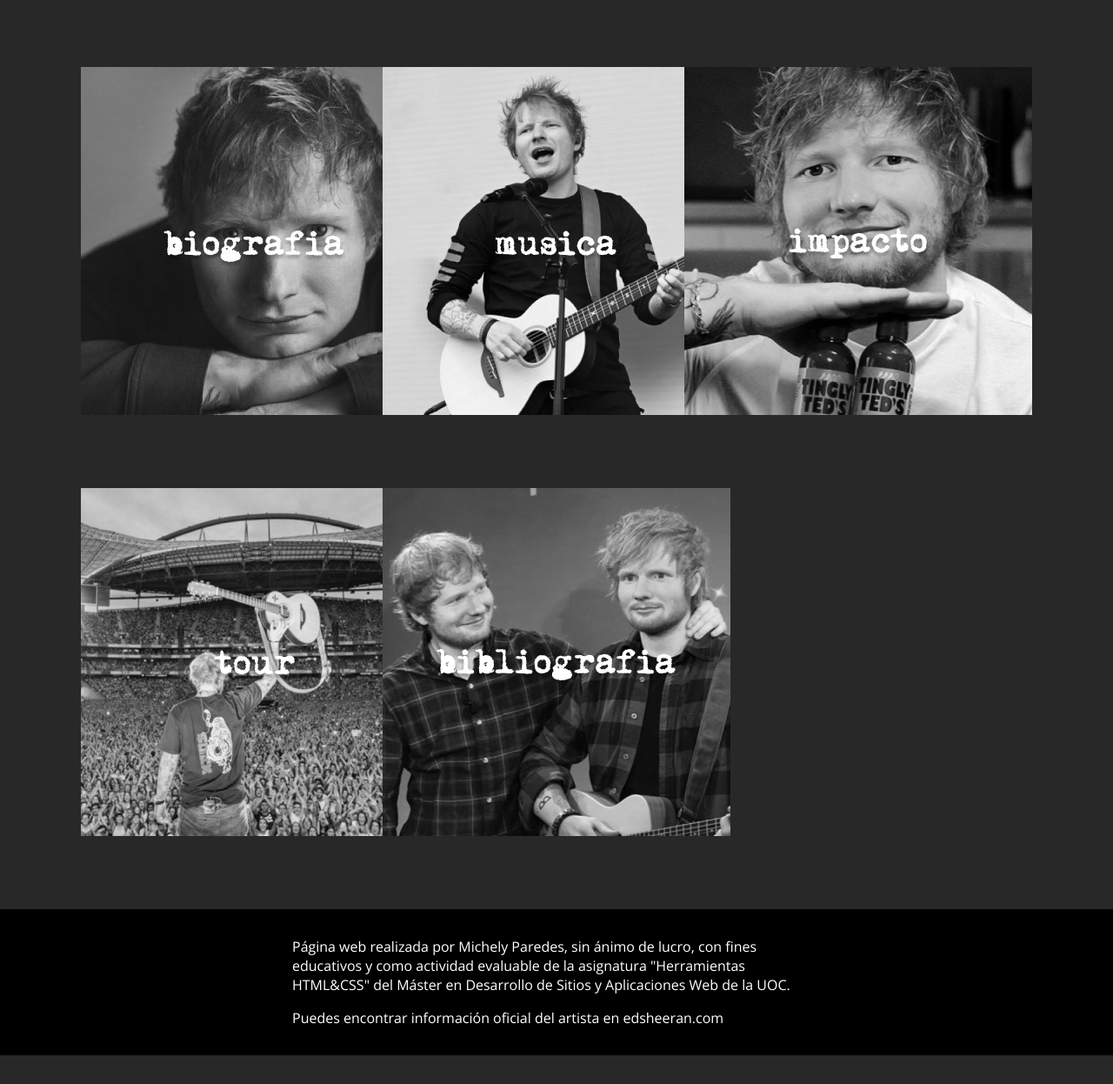
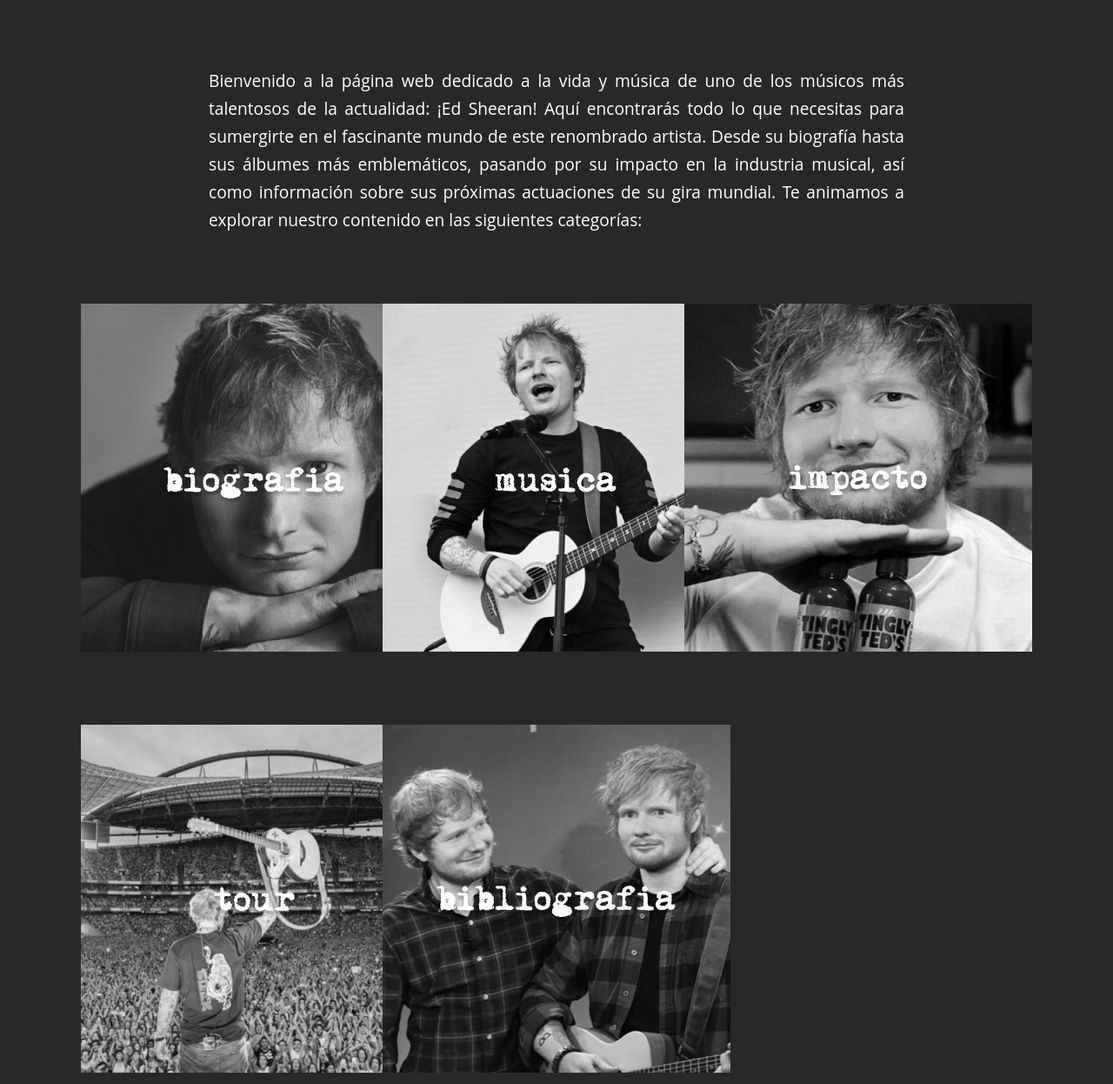
Before and after one commit to Michely05/VidayMusicadeEdSheeran, a website built with Parcel: page src/category.html in a window 1280 px wide. Shown: the part 134-1380 px from the top of the page at 87% size. Before the commit the page ends 1347 px from the top, so only its background shows below. Built offline with nearby package versions, Linux system fonts and the light colour scheme.

```diff
--- a/src/category.html
+++ b/src/category.html
@@ -12,6 +12,16 @@
 <body class="plain-background">
     <section>
         <h2>Descubre</h2>
+        <p class="category-intro">
+            Bienvenido a la página web dedicado a la vida y música de uno de los músicos más talentosos de la
+            actualidad: ¡Ed Sheeran!
+
+            Aquí encontrarás todo lo que necesitas para sumergirte en el fascinante mundo de este renombrado
+            artista. Desde su biografía hasta sus álbumes más emblemáticos, pasando por su impacto en la
+            industria musical, así como información sobre sus próximas actuaciones de su gira mundial.
+
+            Te animamos a explorar nuestro contenido en las siguientes categorías:
+        </p>
         <div class="grid-container-category">
             <a href="biography.html" class="grid-item"><img src="../assets/img/banner-biography.jpg"
                     alt="Primer plano de la cara de Ed Sheeran"></a>
--- a/src/styles.scss
+++ b/src/styles.scss
@@ -88,6 +88,15 @@
   margin: 4rem 0rem;
 }
 
+.category-intro {
+  margin: 5rem 15rem;
+  font-family: "Open Sans", 'Segoe UI', Tahoma, Geneva, Verdana, sans-serif;
+  color: #ffff;
+  font-size: 1.2rem;
+  line-height: 2rem;
+  text-align: justify;
+}
+
 .grid-container-category {
   margin: 5rem 10rem;
   display: grid;
@@ -121,12 +130,8 @@
 
 .footer-text {
   font-family: "Open-Sans", "Segoe UI", Tahoma, Geneva, Verdana, sans-serif;
-  margin: 0 20rem;
-
-  .footer-text p {
-    display: flex;
-    justify-content: center;
-  }
+  margin: 0 25rem;
+  text-align:center;
 }
 
 .biography-display {
```
Also changed, not shown: dist/category.html, src/styles.css, 4 other files.
